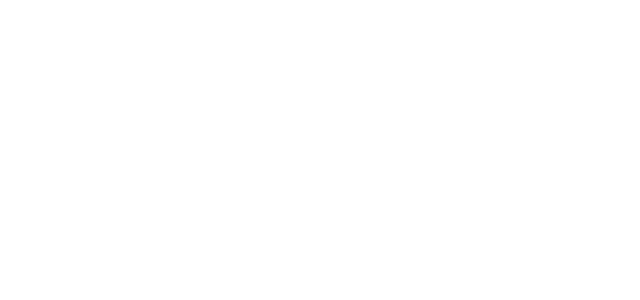
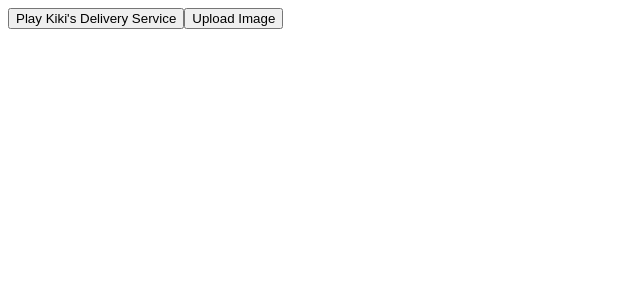
Before and after one commit to EnkiEnki77/learning-react, a React (Create React App) app: page / in a window 1280 px wide. Shown: the top 300 px of the page, without its empty margins (0-640 px from the left). Built offline with nearby package versions, Linux system fonts and the light colour scheme.

Commit message:
learned about events

```diff
--- /dev/null
+++ b/src/adding-interactivity/respondingToEvents.js
@@ -0,0 +1,92 @@
+// React lets you add event handlers to your JSX. Event handlers are your own functions that will be triggered by React
+// in response to events like clicking, hovering, focusing form input, etc.
+
+// Event handlers are defined inside your components, and conventionally start with the word handle followed by the name
+// of the event
+
+// Event handlers should be passed as props, but not called. This is because they may contain side effects. We dont want
+// them running when the component renders, only on interactions when side effects are allowed. event handlers dont have
+// to be pure functions.
+
+function Button(){
+    // event handler
+    function handleClick(){
+        console.log("You clicked me!")
+    }
+
+    return(
+        // event prop with event handler passed as value
+        <button onClick={handleClick}>Click me</button>
+    )
+}
+
+
+// Often youll want the parent component to specify the childs event handler, such as when defining two Buttons that
+// do different things.
+
+function ButtonGen({onClick, children}){
+    return <button onClick={onClick}>
+                {children}
+           </button>
+}
+
+function PlayButton({movieName}){
+    function handlePlayClick(){
+        alert(`Playing ${movieName}`)
+    }
+
+    return(
+        // To utilize the event object you have to wrap your handler in another function and pass the event to the wrapper
+        // Your handler will then have to be called from within the wrapper
+        <ButtonGen onClick={(e) => {
+                e.stopPropagation()
+                handlePlayClick()
+            }}>
+            Play {movieName}
+        </ButtonGen>
+    )
+}
+
+// You can define event handlers inline for shorter simpler functions
+function UploadButton() {
+    return (
+      <ButtonGen onClick={() => alert('Uploading!')}>
+        Upload Image
+      </ButtonGen>
+    );
+  }
+
+  export default function Toolbar() {
+    return (
+        // events propagate, so that means if you click a button first its event handler will be invoked, then the event
+        // will bubble up to the div and run its event handler.
+      <div onClick={() => alert("I was clicked on too.")}>
+        <PlayButton movieName="Kiki's Delivery Service" />
+        <UploadButton />
+      </div>
+    );
+  }
+
+//  Its good practice for components like buttons to contain styling but not specify behaviour, you should pass down
+// event handlers from more specific components like PlayButton or UploadButton.
+
+// Built in components like <button> or <div> only support browser event names such as onClick. However with your own
+// components you can name your event props whatever youd like. By convention they start with on followed by a description
+// of the handler.
+
+
+// Event handlers will also catch events from any children your component might have. Events bubble or propagate up the
+// tree. It starts with where the event happened and propagates up the tree.
+
+// All events propagate except onScroll.
+
+// Event handlers recieve a single event object as their argument. Conventionally called e.
+// The event object has a method that keeps the event from bubbling up the tree, called stopPropagation.
+
+// e.preventDefault() prevents default browser behaviour on certain events such as form submit.
+
+
+
+// Event handlers are the best place for side effects, because unlike rendering functions event handlers dont need to be
+// pure, so its a great place to change something such as state, or an inputs value based on typing. or change a list
+// based on button click. However in order to change some info you need to store it in a variable. In react you use state.
--- a/src/index.js
+++ b/src/index.js
@@ -2,11 +2,13 @@
 import ReactDOM from 'react-dom/client';
 import App from './App';
 import MyApp from './thinking-in-react/thinkingInReact';
+import Toolbar from './adding-interactivity/respondingToEvents';
 
 
 const root = ReactDOM.createRoot(document.getElementById('root'));
 root.render(
   <React.StrictMode>
     {/* <MyApp /> */}
+    <Toolbar/>
   </React.StrictMode>
 );
```
Also changed, not shown: src/describing-the-ui/pureComponents.js (+7 -0 lines).
